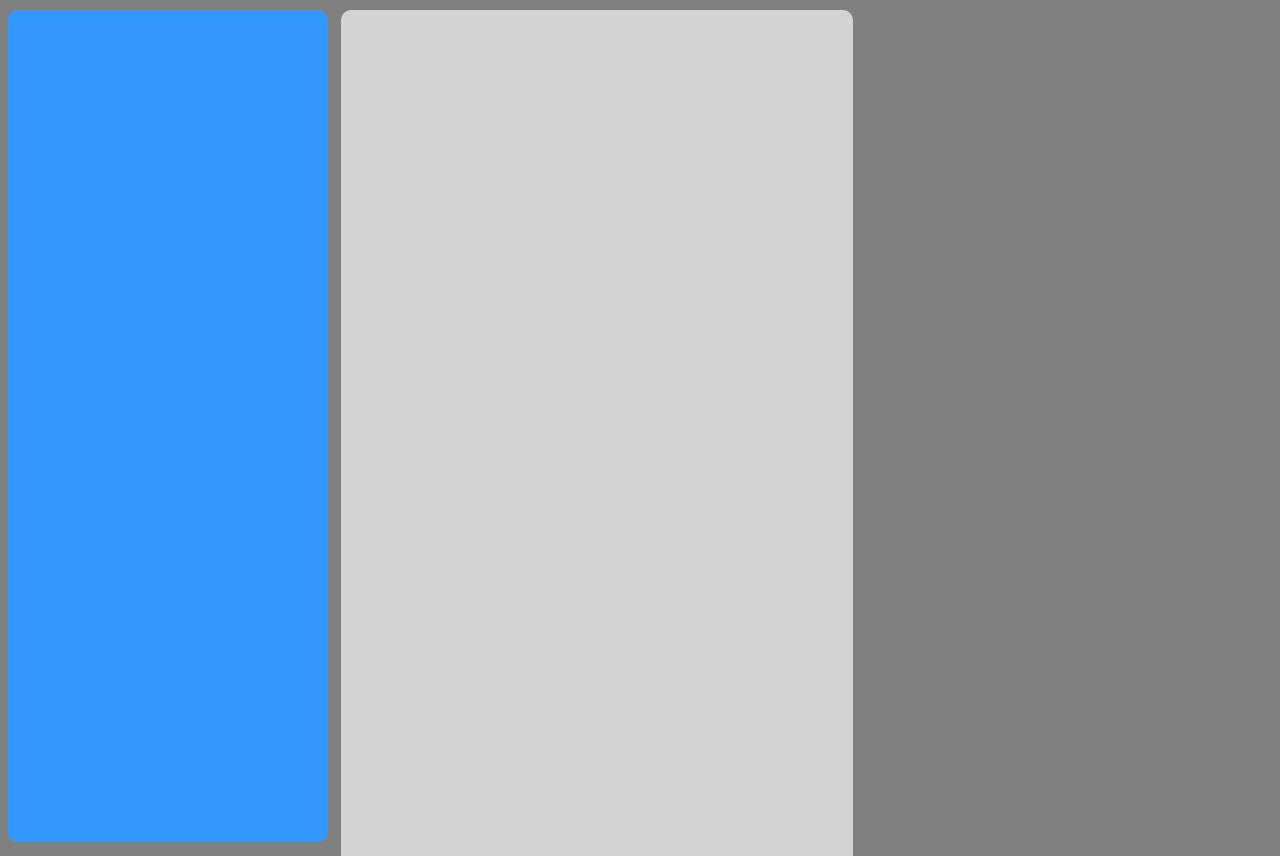
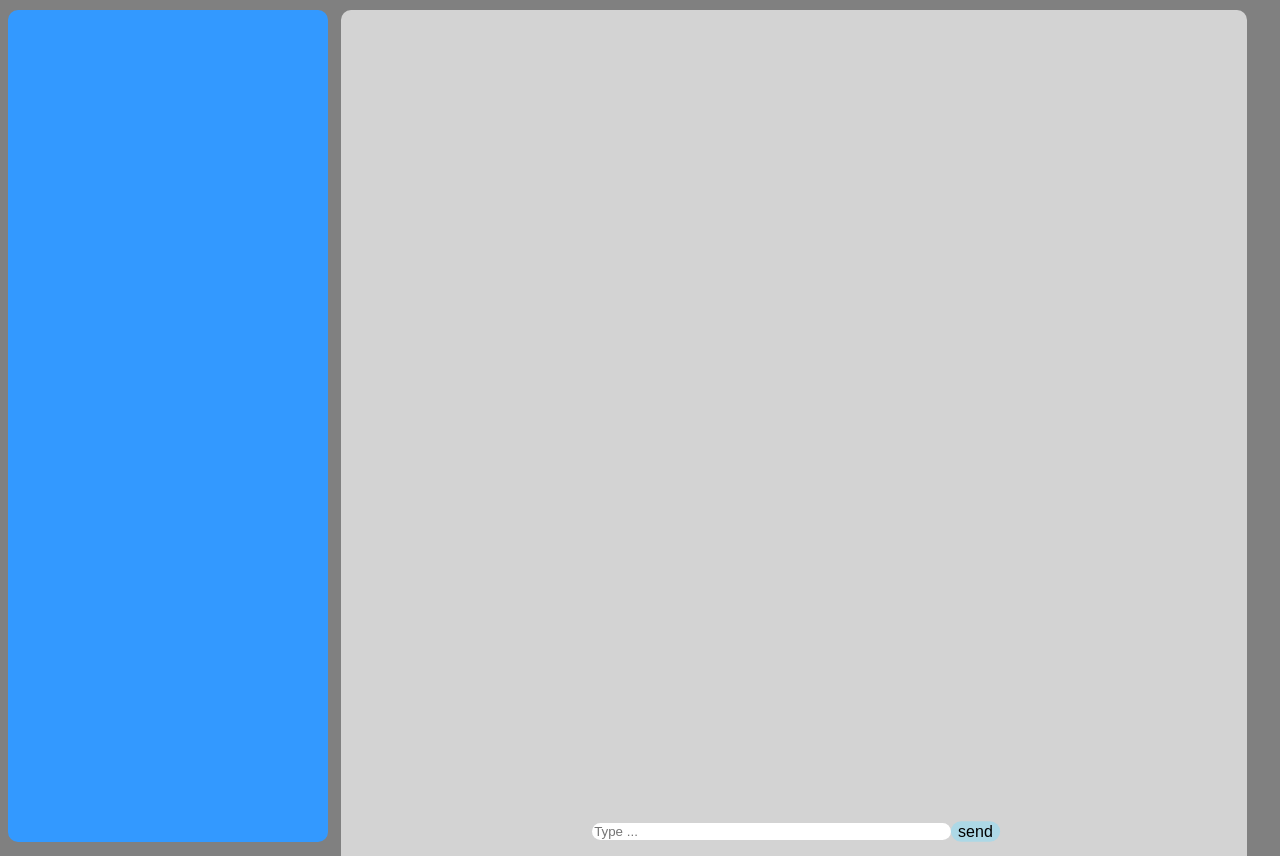
Before and after one commit to kaigikinyua/iNTERFACE, a PHP site: page /CVO/userpage.html in a window 1280 px wide. Shown: the part 68-924 px from the top of the page. Run offline with PHP 8.4, Linux system fonts and the light colour scheme.

Commit message:
added the messagebox input

```diff
--- a/CVO/CSS/userpage.css
+++ b/CVO/CSS/userpage.css
@@ -2,7 +2,6 @@ body{
     background: gray;
 }
 div.navbar{
-    height:60px;
     width:100%;
     position:fixed;
     background: #3399FF;
@@ -40,10 +39,11 @@ div.chatpage{
 	border-top-left-radius: 10px;
     border-top-right-radius: 10px;
     background: lightgrey;
-    width:40%;
+    width:70%;
     height: 97%;
     margin-left: 26%;
     position: fixed;
+    padding: 5;
 }
 div.contacts{
     border-bottom-left-radius: 10px;
@@ -59,3 +59,34 @@ div.content{
     display: inline;
     position: static;
 }
+div.keyboard{
+    bottom:0;
+    width:70%;
+    position:fixed;
+    border-bottom-left-radius: 10px;
+	border-bottom-right-radius: 10px;
+	border-top-left-radius: 10px;
+	border-top-right-radius: 10px;
+}
+input.usrmsg{
+    border:0;
+    border-bottom-left-radius: 10px;
+	border-bottom-right-radius: 10px;
+	border-top-left-radius: 10px;
+    border-top-right-radius: 10px;
+    width: 40%;
+    tranform:scale(1.2);
+}
+input.sendbtn{
+    border-bottom-left-radius: 10px;
+	border-bottom-right-radius: 10px;
+	border-top-left-radius: 10px;
+    border-top-right-radius: 10px;
+    border:0;
+    background: lightblue;
+    transform: scale(1.2);
+}
+input.usrmsg:hover{
+    width:45%;
+    transition: 1s;
+}
--- a/CVO/userpage.html
+++ b/CVO/userpage.html
@@ -17,9 +17,18 @@
         <div style="width:100%;height:70px;"></div>
         <div class="content">
             <div class="contacts"></div>
-            <div class="chatpage"></div>
-            <div class="trending"></div>
+            <div class="chatpage">
+                <!--by default show what has happend when the user was offline-->
+                <!--should be updated frequently but not the whole page-->
+                <div class="keyboard">
+                    <form>
+                        <center>
+                            <input class="usrmsg" type="text" placeholder="Type ..."/>
+                            <input class="sendbtn" type="button" value="send"/>
+                        </center>
+                    </form>
+                </div>
+            </div>
         </div>
-
     </body>
 </html>
```
